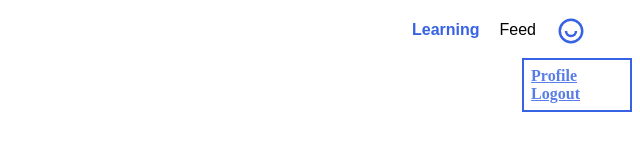
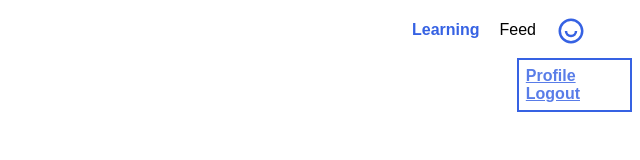
Before and after one commit to jasjs1/CODEProjects, a website: page components/nav/nav.html in a window 1280 px wide. Both pictures are taken after a click on the picture 1211 px from the left and 30 px from the top of the page. Shown: the full height of the page, 640-1280 px from the left. Drawn offline with Linux system fonts and the light colour scheme.

Commit message:
update link css

```diff
--- a/components/nav/nav.css
+++ b/components/nav/nav.css
@@ -84,5 +84,5 @@
 #profileLinks a {
   color: #3661e3d2;
   font-weight: bold;
-  font-family: inherit;
+  font-family: Arial, Helvetica, sans-serif;
 }
```
